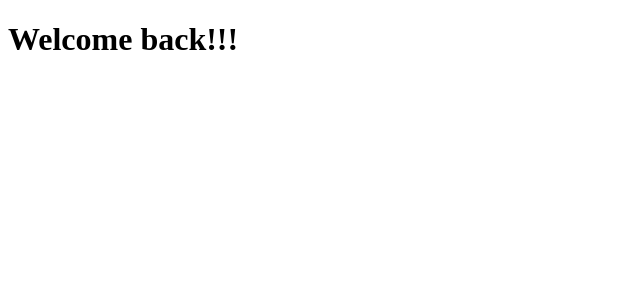
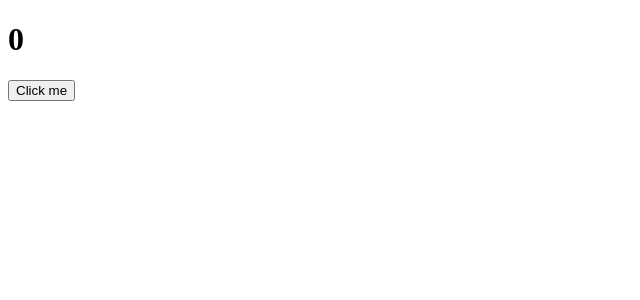
Before and after one commit to petahseo/Movie-web-service, a React (Create React App) app in the folder react-begins/: page / in a window 1280 px wide. Shown: the top 300 px of the page, without its empty margins (0-640 px from the left). Built offline with nearby package versions, Linux system fonts and the light colour scheme.

Commit message:
learning useEffect()

```diff
--- a/react-begins/package.json
+++ b/react-begins/package.json
@@ -6,6 +6,7 @@
     "@testing-library/jest-dom": "^5.16.4",
     "@testing-library/react": "^13.3.0",
     "@testing-library/user-event": "^13.5.0",
+    "prop-types": "^15.8.1",
     "react": "^18.2.0",
     "react-dom": "^18.2.0",
     "react-scripts": "5.0.1",
--- a/react-begins/src/App.js
+++ b/react-begins/src/App.js
@@ -1,8 +1,16 @@
+import { useState, useEffect } from "react";
 
 function App() {
+  const [counter, setValue] = useState(0);
+  const onClick = () => setValue((prev) => prev + 1);
+  console.log("i run all the time")
+  useEffect(() => {
+    console.log("Call the API...")
+  }, []);
   return (
     <div>
-      <h1>Welcome back!!!</h1>
+      <h1>{counter}</h1>
+      <button onClick={onClick} >Click me</button>
     </div>
   );
 }
--- /dev/null
+++ b/react-begins/src/App.module.css
@@ -0,0 +1,4 @@
+.title {
+  font-family: system-ui, -apple-system, BlinkMacSystemFont, 'Segoe UI', Roboto, Oxygen, Ubuntu, Cantarell, 'Open Sans', 'Helvetica Neue', sans-serif;
+  font-size: 18px;
+}
--- /dev/null
+++ b/react-begins/src/Button.module.css
@@ -0,0 +1,4 @@
+.btn {
+  color: white;
+  background-color: tomato;
+}
--- a/react-begins/src/index.js
+++ b/react-begins/src/index.js
@@ -4,7 +4,7 @@
 
 const root = ReactDOM.createRoot(document.getElementById('root'));
 root.render(
-  <React.StrictMode>
+
     <App />
-  </React.StrictMode>
+
 );
```
Also changed, not shown: react-begins/src/Button.js (added, +12 -0 lines), 1 other file (tests, documents, lock files or other folders).
